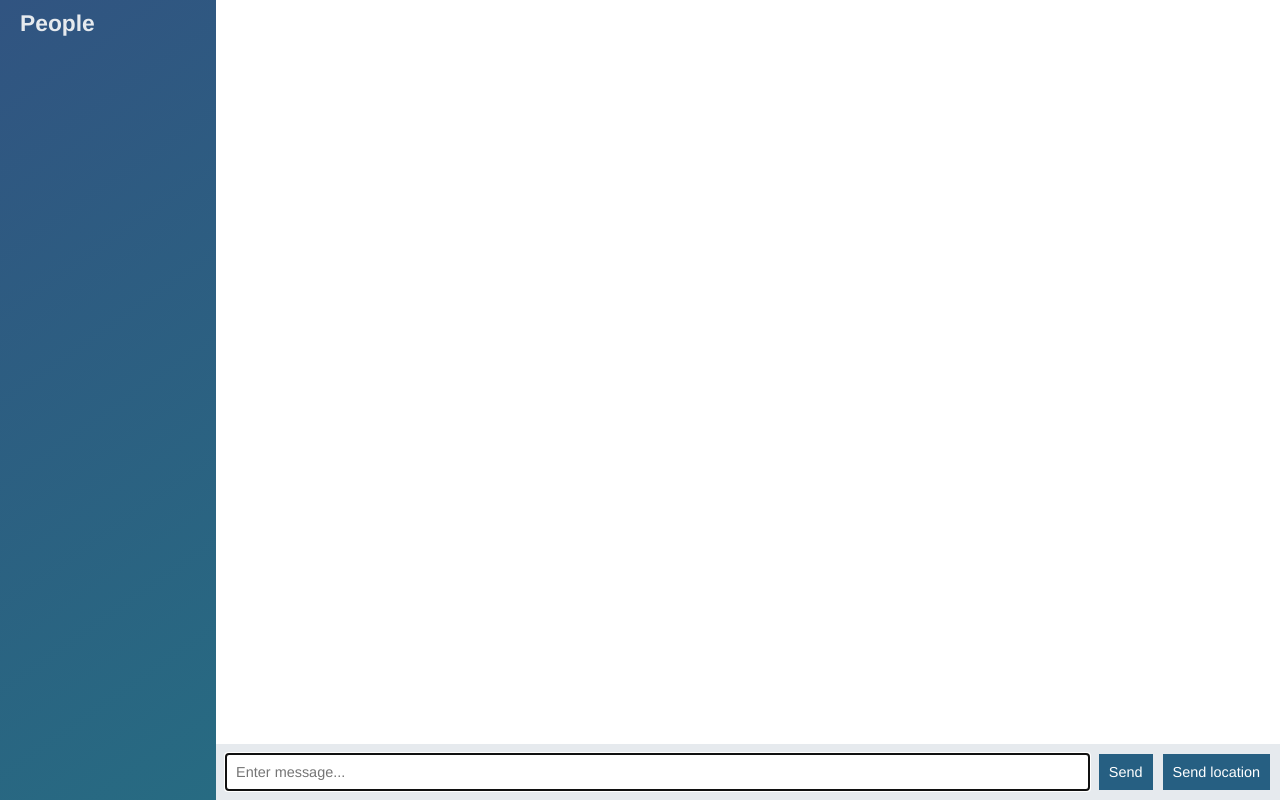
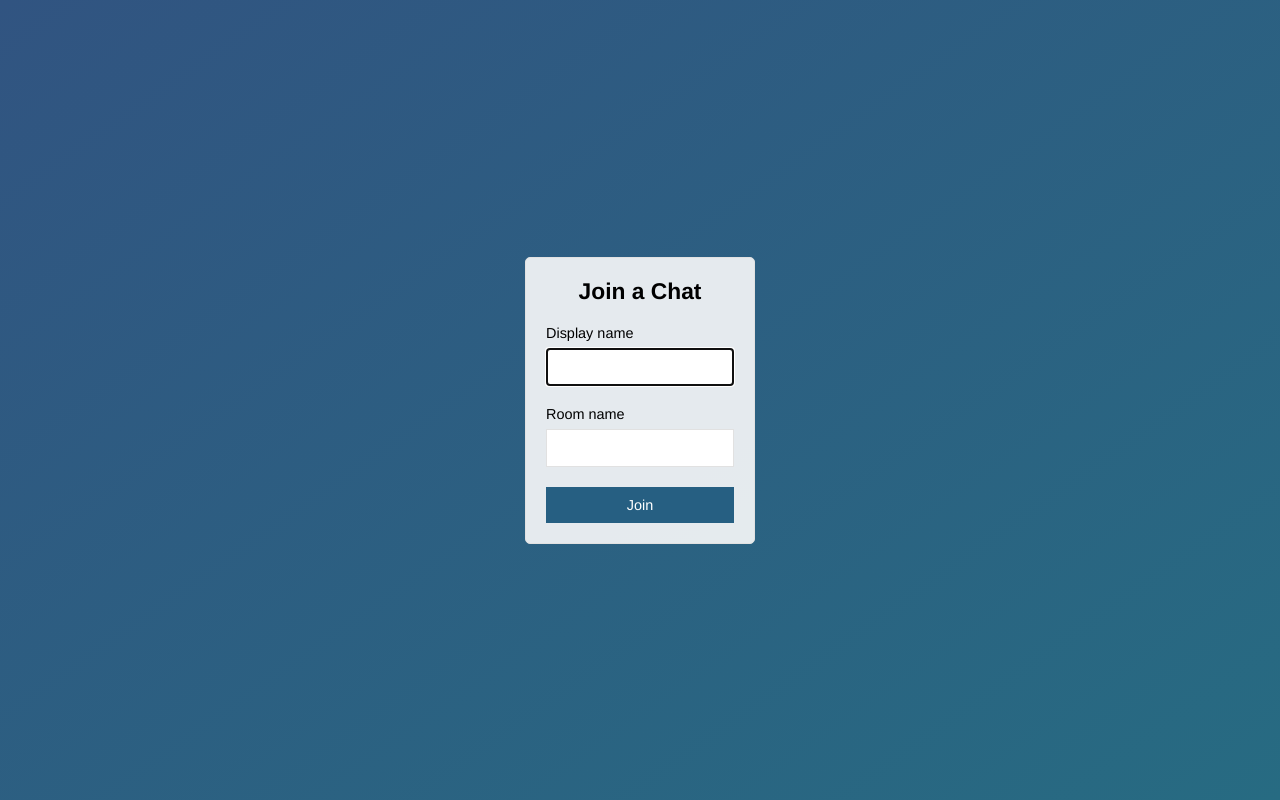
Before and after one commit to lewisnkwo/node-course-chat-app, a website: page public/index.html in a window 1280 px wide. Drawn offline with nearby package versions, Linux system fonts and the light colour scheme; no server answers.

Commit message:
Add join page that submits to chat.html

```diff
--- a/public/index.html
+++ b/public/index.html
@@ -3,55 +3,27 @@
   <head>
     <meta charset="utf-8">
     <link rel="stylesheet" href="/css/styles.css">
-    <title></title>
+    <title>Join | ChatApp</title>
+    <meta name="viewport" content="width=device-width, initial-scale=1, user-scalable=no">
   </head>
-  <body class="chat">
-
-    <div class="chat__sidebar">
-      <h3>People</h3>
-      <div id="users"></div>
+  <body class="centered-form">
+    <div class="centered-form__form">
+    <form action="/chat.html">
+      <div class="form-field">
+        <h3>Join a Chat</h3>
+      </div>
+      <div class="form-field">
+        <label>Display name</label>
+        <input type="text" name="name" autofocus/>
+      </div>
+      <div class="form-field">
+        <label>Room name</label>
+        <input type="text" name="room">
+      </div>
+      <div class="form-field">
+        <button>Join</button>
+      </div>
+    </form>
     </div>
-
-    <div class="chat__main">
-      <ol id="messages" class="chat__messages"></ol>
-
-      <div class="chat__footer">
-        <form id="message-form">
-          <input name="message" type="text" placeholder="Enter message..." autofocus autocomplete="off"/>
-          <button>Send</button>
-        </form>
-        <button id="send-location">Send location</button>
-      </div>
-    </div>
-
-    <script id="message-template" type="text/template">
-      <li class="message">
-        <div class="message__title">
-          <h4>{{from}}</h4>
-          <span>{{createdAt}}</span>
-        </div>
-        <div class="message__body">
-          <p>{{text}}</p>
-        </div>
-      </li>
-    </script>
-
-    <script id="location-message-template" type="text/template">
-      <li class="message">
-        <div class="message__title">
-          <h4>{{from}}</h4>
-          <span>{{createdAt}}</span>
-        </div>
-        <div class="message__body">
-          <a href="{{url}}" target="_blank">My current location</a>
-        </div>
-      </li>
-    </script>
-
-    <script src="/js/libs/jquery-3.1.0.min.js"></script>
-    <script src="/js/libs/moment.js"></script>
-    <script src="/js/libs/mustache.js"></script>
-    <script src="/socket.io/socket.io.js"></script>
-    <script src="/js/index.js"></script>
   </body>
 </html>
```
Also changed, not shown: public/chat.html (added, +58 -0 lines), public/js/chat.js (renamed from public/js/index.js).
